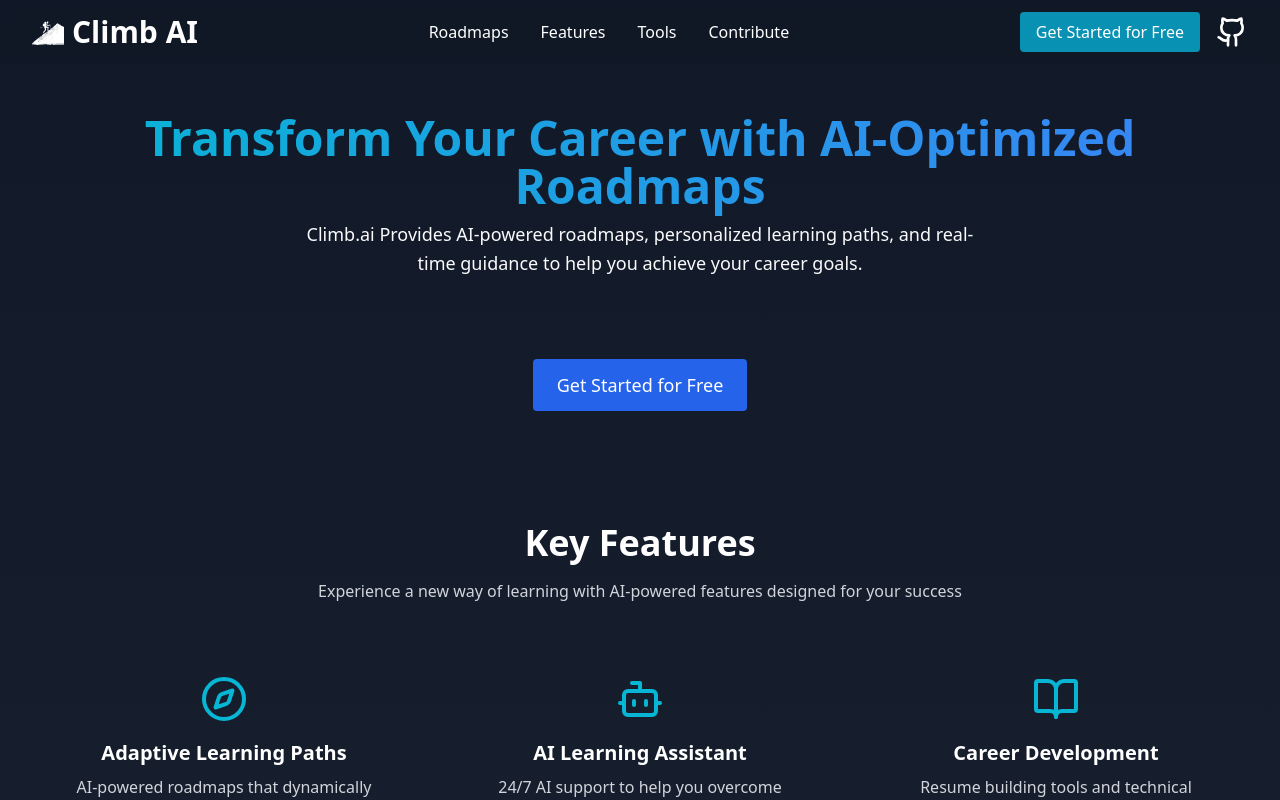
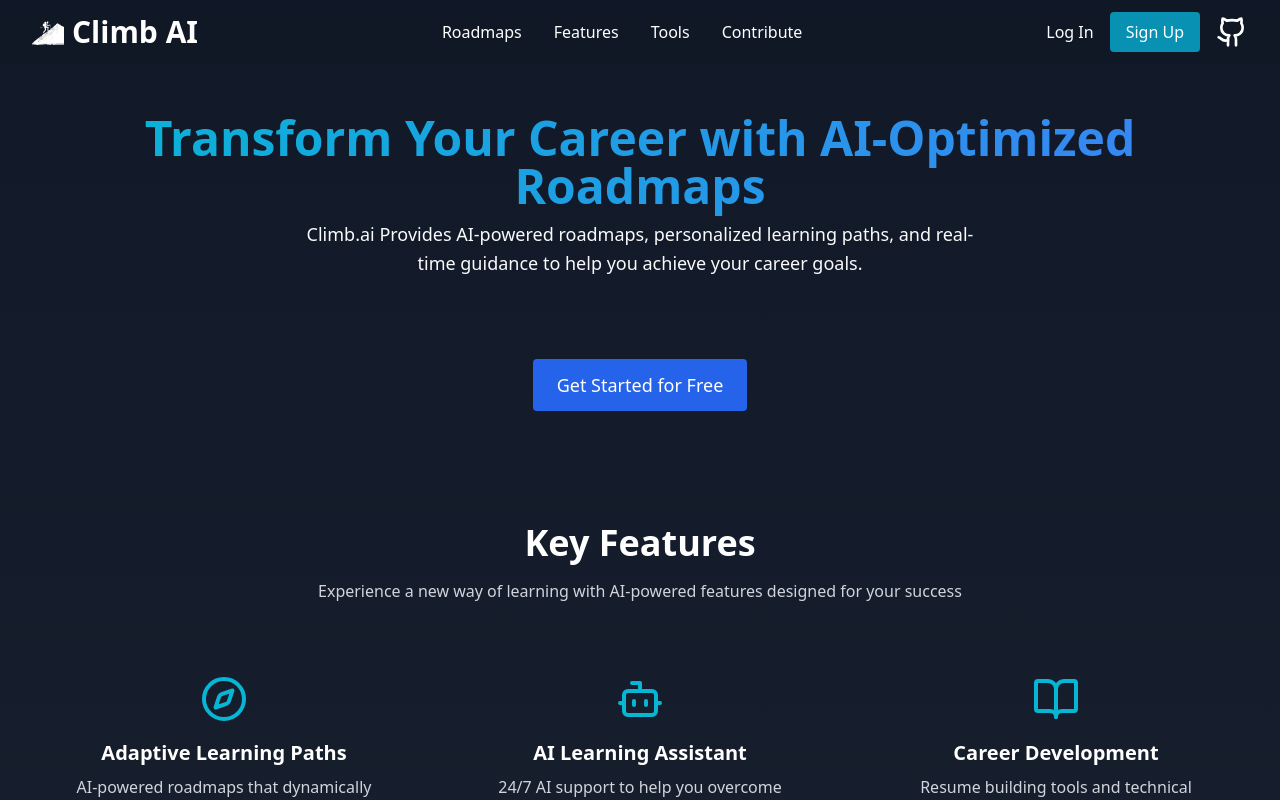
Before and after one commit to Atharva0045/climb_ai-user_platform, a React (Vite) app: page / in a window 1280 px wide. Shown: the top 800 px of the page. Built offline with nearby package versions, Linux system fonts and the light colour scheme; no server answers.

Commit message:
Separate Login and Sign Up to the platform

```diff
--- a/src/components/Header.jsx
+++ b/src/components/Header.jsx
@@ -3,19 +3,31 @@ import { useAuth } from '../contexts/AuthContext';
 import { useNavigate, Link, useLocation } from 'react-router-dom';
 
 const Header = () => {
-  const { user, signInWithGoogle } = useAuth();
+  const { user, signInWithGoogle, error, setError } = useAuth();
   const navigate = useNavigate();
   const location = useLocation();
   const isHomePage = location.pathname === '/';
 
-  const handleAuth = async () => {
+  const handleAuth = async (action) => {
     if (user) {
       navigate('/profile');
     } else {
-      navigate('/');
-      setTimeout(() => {
-        document.querySelector('[aria-label="Get started for free"]')?.click();
-      }, 100);
+      try {
+        setError(null);
+        if (action === 'login') {
+          await signInWithGoogle(false);
+          navigate('/personalized-roadmaps');
+        } else if (action === 'signup') {
+          await signInWithGoogle(true);
+          navigate('/personalized-roadmaps');
+        }
+      } catch (error) {
+        if (error.message === 'Account already exists. Please use Log In instead.') {
+          alert(error.message);
+        } else if (error.code !== 'auth/popup-closed-by-user') {
+          console.error('Authentication error:', error);
+        }
+      }
     }
   };
 
@@ -90,12 +102,29 @@ const Header = () => {
           </nav>
 
           <div className="flex items-center space-x-4">
-            <button
-              onClick={handleAuth}
-              className="bg-cyan-600 text-white px-4 py-2 rounded hover:bg-cyan-700 transition-colors"
-            >
-              {user ? 'Profile' : 'Get Started for Free'}
-            </button>
+            {user ? (
+              <button
+                onClick={() => navigate('/profile')}
+                className="bg-cyan-600 text-white px-4 py-2 rounded hover:bg-cyan-700 transition-colors"
+              >
+                Profile
+              </button>
+            ) : (
+              <>
+                <button
+                  onClick={() => handleAuth('login')}
+                  className="text-white hover:text-cyan-400 transition-colors"
+                >
+                  Log In
+                </button>
+                <button
+                  onClick={() => handleAuth('signup')}
+                  className="bg-cyan-600 text-white px-4 py-2 rounded hover:bg-cyan-700 transition-colors"
+                >
+                  Sign Up
+                </button>
+              </>
+            )}
 
             {/* GitHub Link */}
             <a
--- a/src/components/Hero.jsx
+++ b/src/components/Hero.jsx
@@ -2,14 +2,19 @@ import { useState } from 'react';
 import { useNavigate } from 'react-router-dom';
 import { useAuth } from '../contexts/AuthContext';
 import Modal from './Modal';
+import { ArrowRight } from 'lucide-react';
 
 const Hero = () => {
   const [isModalOpen, setIsModalOpen] = useState(false);
   const navigate = useNavigate();
-  const { signInWithGoogle } = useAuth();
+  const { user, signInWithGoogle } = useAuth();
 
   const handleGetStarted = () => {
+    if (user) {
+      navigate('/personalized-roadmaps');
+    } else {
       setIsModalOpen(true);
+    }
   };
 
   const handleStaticRoadmaps = () => {
@@ -38,12 +43,14 @@ const Hero = () => {
       </p>
       <button
         onClick={handleGetStarted}
-        className="bg-blue-600 text-white py-3 px-6 text-lg rounded hover:bg-blue-700 transition-colors mt-10"
-        aria-label="Get started for free"
+        className="bg-blue-600 text-white py-3 px-6 text-lg rounded hover:bg-blue-700 transition-colors mt-10 inline-flex items-center gap-2"
+        aria-label={user ? "Continue your journey" : "Get started for free"}
       >
-        Get Started for Free
+        {user ? "Continue Your Journey" : "Get Started for Free"}
+        {user && <ArrowRight className="w-5 h-5" />}
       </button>
 
+      {!user && (
         <Modal isOpen={isModalOpen} onClose={() => setIsModalOpen(false)}>
           <div className="text-center">
             <h3 className="text-2xl font-bold text-white mb-8 bg-gradient-to-r from-cyan-500 to-blue-500 bg-clip-text text-transparent">
@@ -72,6 +79,7 @@ const Hero = () => {
             </div>
           </div>
         </Modal>
+      )}
     </div>
   );
 };
--- a/src/contexts/AuthContext.jsx
+++ b/src/contexts/AuthContext.jsx
@@ -3,7 +3,8 @@ import {
   GoogleAuthProvider,
   signInWithPopup,
   signOut,
-  onAuthStateChanged
+  onAuthStateChanged,
+  fetchSignInMethodsForEmail
 } from 'firebase/auth';
 import { auth } from '../config/firebase';
 
@@ -14,13 +15,39 @@ export const useAuth = () => useContext(AuthContext);
 export const AuthProvider = ({ children }) => {
   const [user, setUser] = useState(null);
   const [loading, setLoading] = useState(true);
+  const [error, setError] = useState(null);
 
-  const signInWithGoogle = async () => {
+  const signInWithGoogle = async (isSignUp = false) => {
     const provider = new GoogleAuthProvider();
     try {
-      await signInWithPopup(auth, provider);
+      // Clear any previous errors
+      setError(null);
+
+      // If signing up, add custom parameter
+      if (isSignUp) {
+        provider.setCustomParameters({
+          prompt: 'select_account'
+        });
+      }
+
+      const result = await signInWithPopup(auth, provider);
+      const email = result.user.email;
+
+      // Check if this is a new or existing account
+      const signInMethods = await fetchSignInMethodsForEmail(auth, email);
+
+      if (isSignUp && signInMethods.length > 0) {
+        throw new Error('Account already exists. Please use Log In instead.');
+      }
+
+      return result.user;
     } catch (error) {
-      console.error('Error signing in with Google:', error);
+      console.error('Authentication error:', error);
+      if (error.code === 'auth/popup-closed-by-user') {
+        setError('Authentication cancelled.');
+      } else {
+        setError(error.message);
+      }
       throw error;
     }
   };
@@ -39,8 +66,10 @@ export const AuthProvider = ({ children }) => {
   const value = {
     user,
     loading,
+    error,
     signInWithGoogle,
-    logout
+    logout,
+    setError
   };
 
   return (
```
Lines whose indentation alone changed are shown as unchanged.
